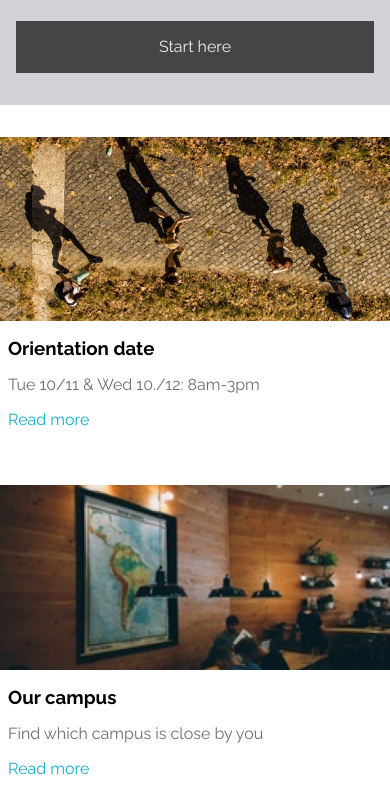
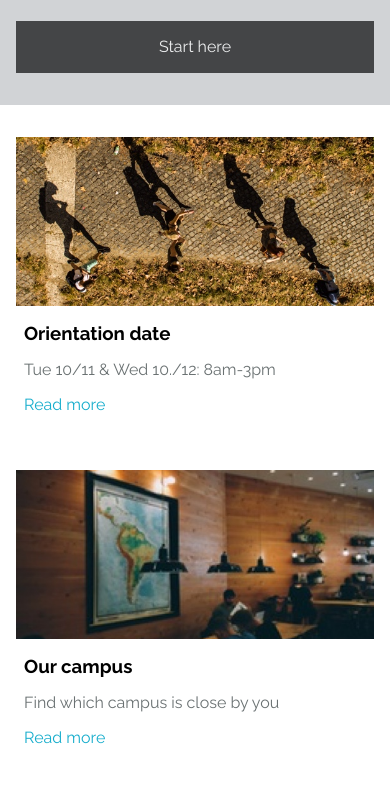
Before and after one commit to gbrod94/colmar, a plain HTML site: page index.html in a window 390 px wide. Shown: the part 535-1336 px from the top of the page. Drawn offline with Linux system fonts and the light colour scheme.

Commit message:
finished

```diff
--- a/resources/css/stylesheet.css
+++ b/resources/css/stylesheet.css
@@ -369,6 +369,10 @@ footer {
     padding: 0;
   }
 
+  .articles {
+    padding-left: 1rem;
+    padding-right: 1rem;
+  }
   .article .text {
   display: flex;
   flex-direction: column;
```
